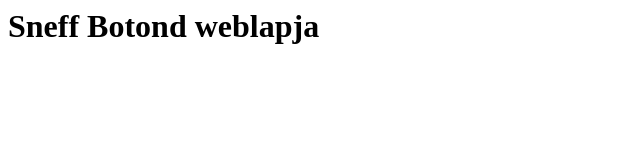
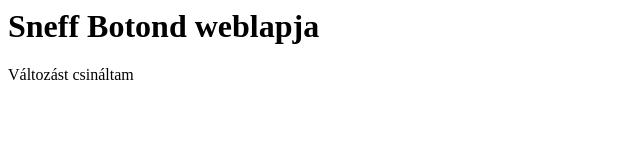
Before and after one commit to Boti19/sneffboti, a plain HTML site: page index.html in a window 1280 px wide. Shown: the whole page, without its empty margins (0-640 px from the left). Drawn offline with Linux system fonts and the light colour scheme.

Commit message:
change 1

```diff
--- a/index.html
+++ b/index.html
@@ -1,3 +1,4 @@
 <html>
 <h1>Sneff Botond weblapja</h1>
+  <p> Változást csináltam
 </html>
```
